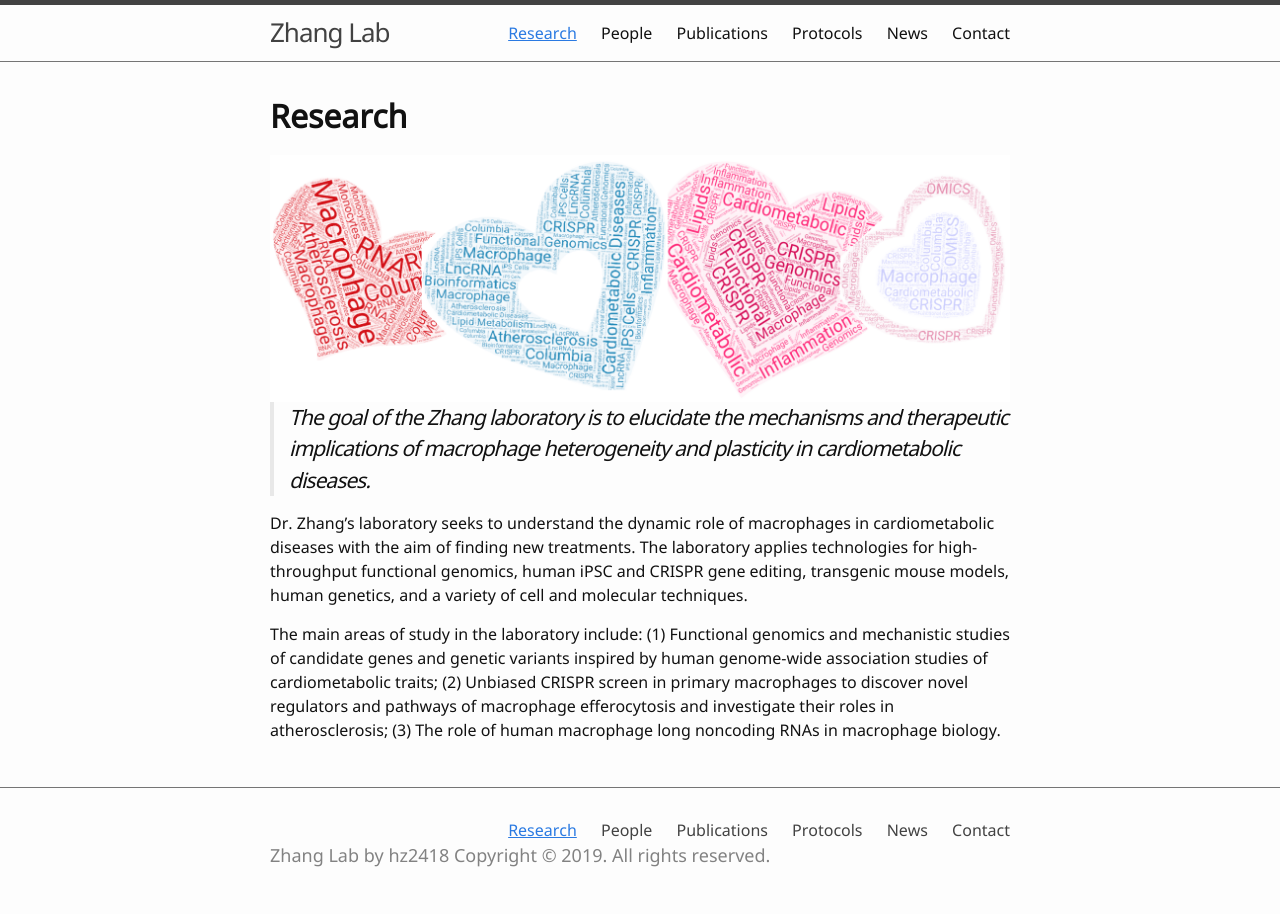
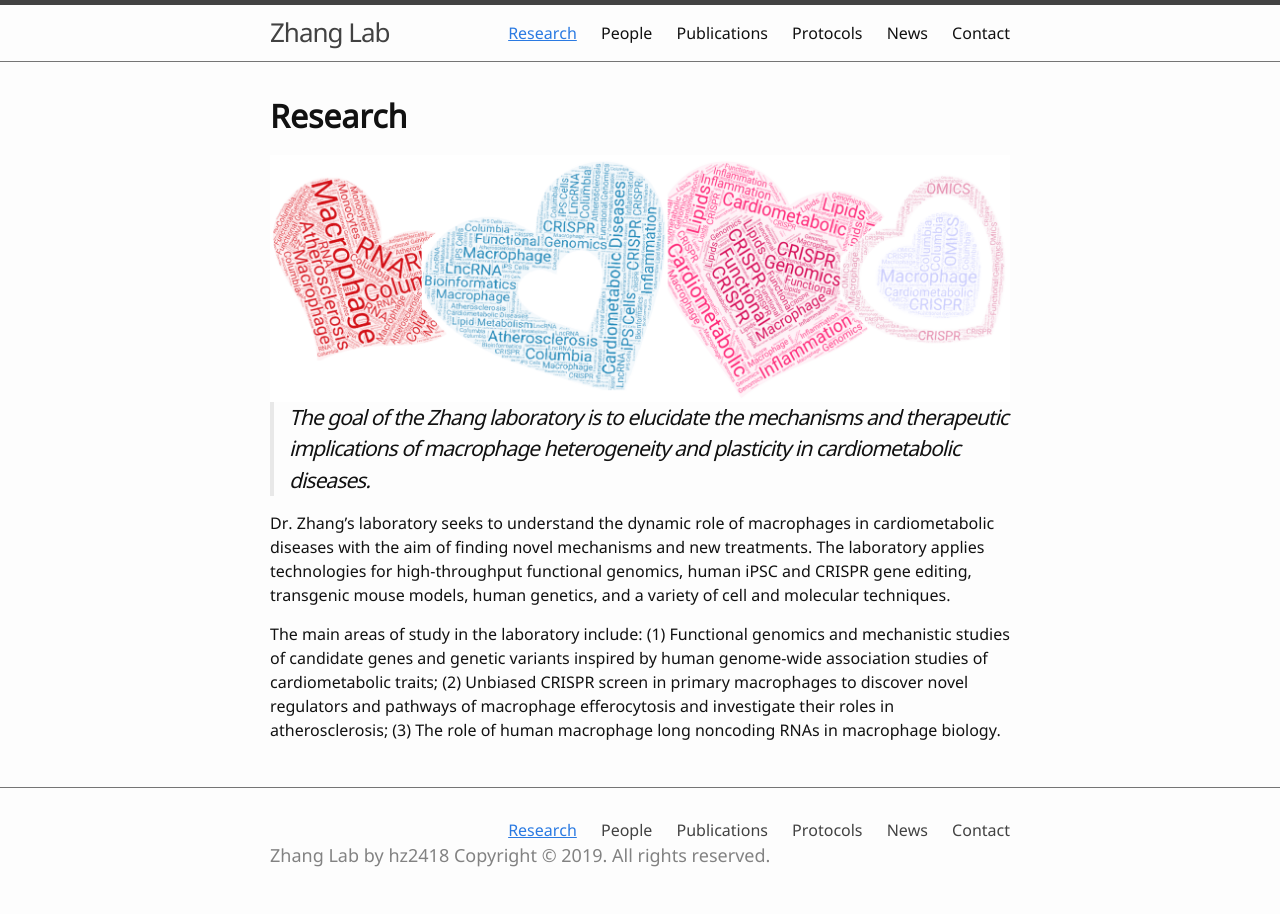
Before and after one commit to hanruizhang/zhanglab, a Jekyll site: the page built from 1_Research.md, in a window 1280 px wide. Built offline with Jekyll 4.4.1, drawn with Linux system fonts in a browser that asks for light colours.

Commit message:
Update 1_Research.md

```diff
--- a/1_Research.md
+++ b/1_Research.md
@@ -10,6 +10,6 @@ nav: true
 
 >### _The goal of the Zhang laboratory is to elucidate the mechanisms and therapeutic implications of macrophage heterogeneity and plasticity in cardiometabolic diseases._
 
-Dr. Zhang's laboratory seeks to understand the dynamic role of macrophages in cardiometabolic diseases with the aim of finding new treatments. The laboratory applies technologies for high-throughput functional genomics, human iPSC and CRISPR gene editing, transgenic mouse models, human genetics, and a variety of cell and molecular techniques.
+Dr. Zhang's laboratory seeks to understand the dynamic role of macrophages in cardiometabolic diseases with the aim of finding novel mechanisms and new treatments. The laboratory applies technologies for high-throughput functional genomics, human iPSC and CRISPR gene editing, transgenic mouse models, human genetics, and a variety of cell and molecular techniques.
 
 The main areas of study in the laboratory include: (1) Functional genomics and mechanistic studies of candidate genes and genetic variants inspired by human genome-wide association studies of cardiometabolic traits; (2) Unbiased CRISPR screen in primary macrophages to discover novel regulators and pathways of macrophage efferocytosis and investigate their roles in atherosclerosis; (3) The role of human macrophage long noncoding RNAs in macrophage biology.
```
